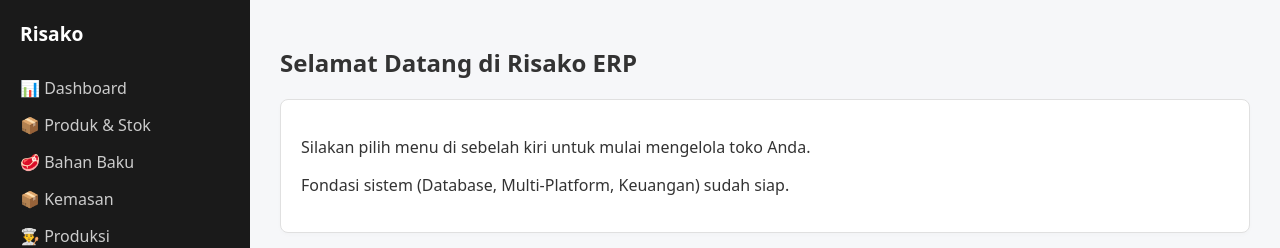
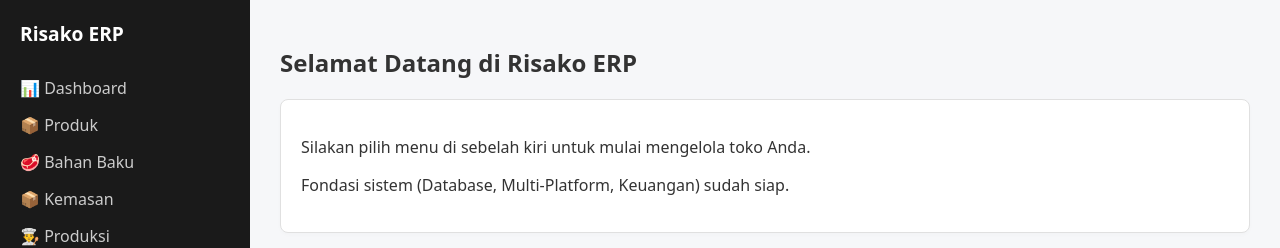
Before and after one commit to risako-id/risako, a Next.js app: page / in a window 1280 px wide. Shown: the top 248 px of the page. Built offline with nearby package versions, Linux system fonts and the light colour scheme.

Commit message:
Update layout.tsx

```diff
--- a/src/app/layout.tsx
+++ b/src/app/layout.tsx
@@ -6,20 +6,17 @@ export default function RootLayout({ children }: { children: React.ReactNode })
   return (
     <html lang="id">
       <body style={{ display: 'flex', minHeight: '100vh', margin: 0 }}>
-        {/* SIDEBAR MENU */}
         <aside style={{ width: '250px', background: '#1a1a1a', color: 'white', padding: '20px' }}>
-          <h2 style={{ color: 'white', marginTop: 0, marginBottom: '30px' }}>Risako</h2>
+          <h2 style={{ color: 'white', marginTop: 0, marginBottom: '30px' }}>Risako ERP</h2>
           <nav style={{ display: 'flex', flexDirection: 'column', gap: '15px' }}>
             <a href="/" style={{ color: '#ccc', textDecoration: 'none' }}>📊 Dashboard</a>
-            <a href="/produk" style={{ color: '#ccc', textDecoration: 'none' }}>📦 Produk & Stok</a>
+            <a href="/produk" style={{ color: '#ccc', textDecoration: 'none' }}>📦 Produk</a>
             <a href="/bahan-baku" style={{ color: '#ccc', textDecoration: 'none' }}>🥩 Bahan Baku</a>
             <a href="/kemasan" style={{ color: '#ccc', textDecoration: 'none' }}>📦 Kemasan</a>
             <a href="/produksi" style={{ color: '#ccc', textDecoration: 'none' }}>👨‍🍳 Produksi</a>
             <a href="/keuangan" style={{ color: '#ccc', textDecoration: 'none' }}>💰 Keuangan</a>
           </nav>
         </aside>
-
-        {/* KONTEN UTAMA */}
         <div style={{ flex: 1, background: '#f6f7f9', padding: '30px', overflowY: 'auto' }}>
           {children}
         </div>
```
